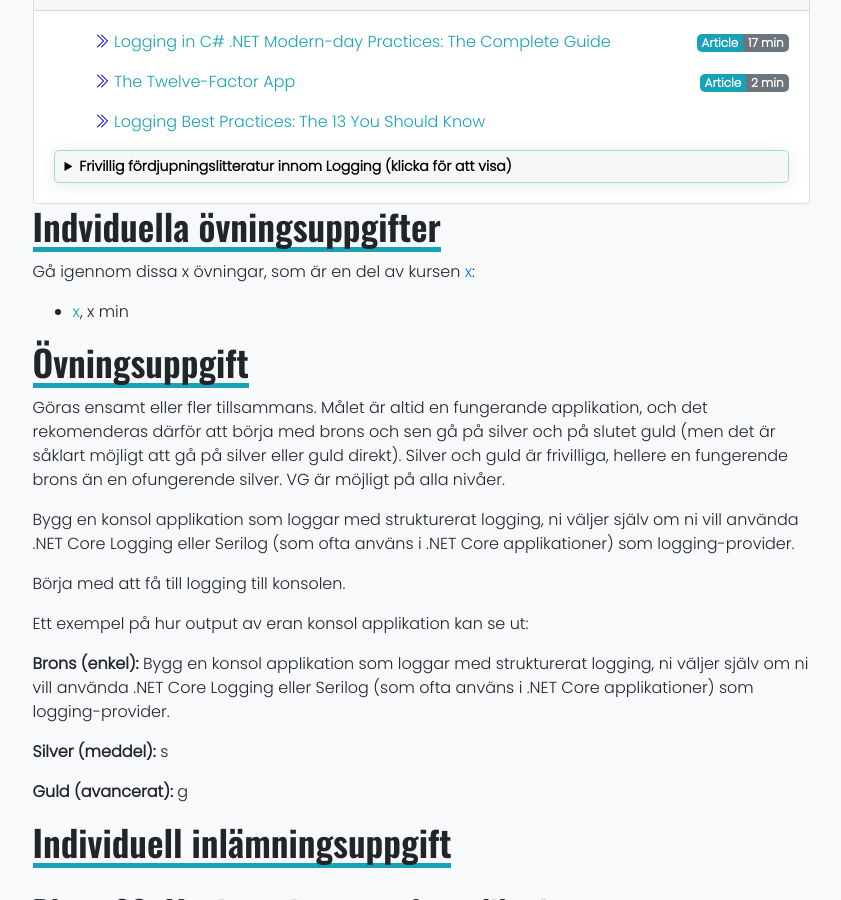
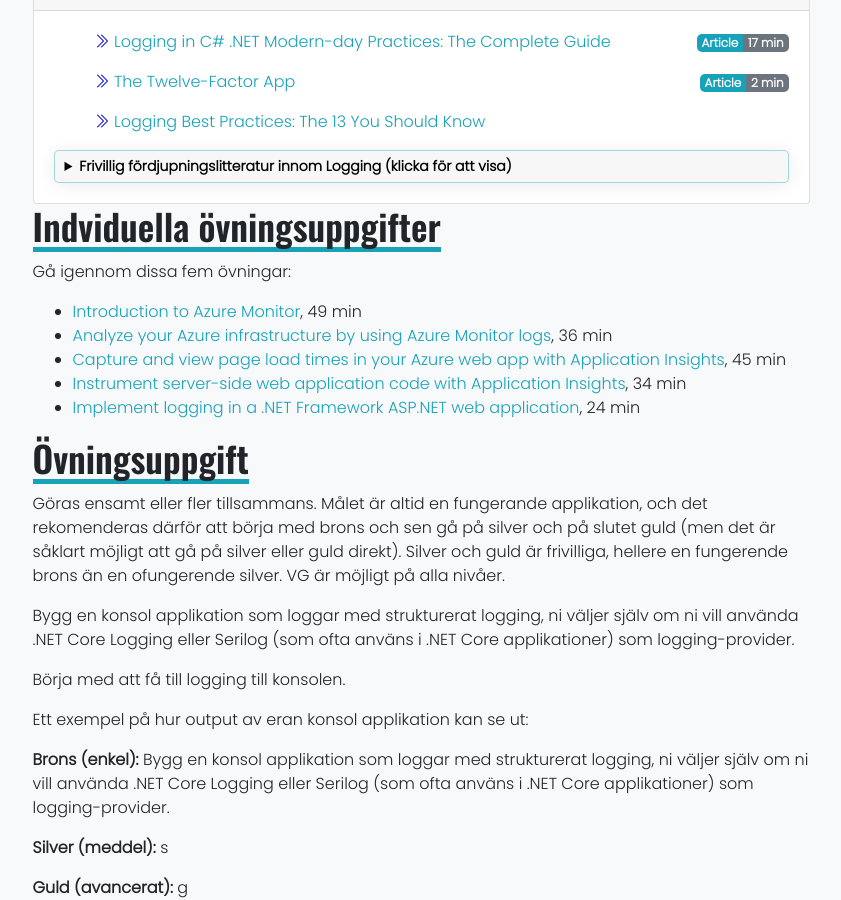
Before and after one commit to PGBSNH20/PGBSNH20-molnapplikationer, a Jekyll site: the page built from lectures/09-monitoring.md, in a window 1280 px wide and 900 px high, scrolled down 1722 px. Shown: the whole window, without its empty margins (219-1060 px from the left). Built offline with Jekyll 4.4.1, drawn with Linux system fonts in a browser that asks for light colours; nearby versions of some CDN libraries.

Commit message:
Exercises

```diff
--- a/lectures/09-monitoring.md
+++ b/lectures/09-monitoring.md
@@ -27,8 +27,12 @@ Estimerat samlat "läs"-tid för lektionslittertur är **{{site.data.lecture_mon
 
 # Indviduella övningsuppgifter
 
-Gå igennom dissa x övningar, som är en del av kursen [x](https://x):
-* [x](x), x min
+Gå igennom dissa fem övningar:
+* [Introduction to Azure Monitor](https://docs.microsoft.com/en-us/learn/modules/intro-to-azure-monitor/), 49 min
+* [Analyze your Azure infrastructure by using Azure Monitor logs](https://docs.microsoft.com/en-us/learn/modules/analyze-infrastructure-with-azure-monitor-logs/), 36 min
+* [Capture and view page load times in your Azure web app with Application Insights](https://docs.microsoft.com/en-us/learn/modules/capture-page-load-times-application-insights/), 45 min
+* [Instrument server-side web application code with Application Insights](https://docs.microsoft.com/en-us/learn/modules/instrument-web-app-code-with-application-insights/), 34 min
+* [Implement logging in a .NET Framework ASP.NET web application](https://docs.microsoft.com/en-us/learn/modules/aspnet-logging/), 24 min
 
 # Övningsuppgift
 
```
